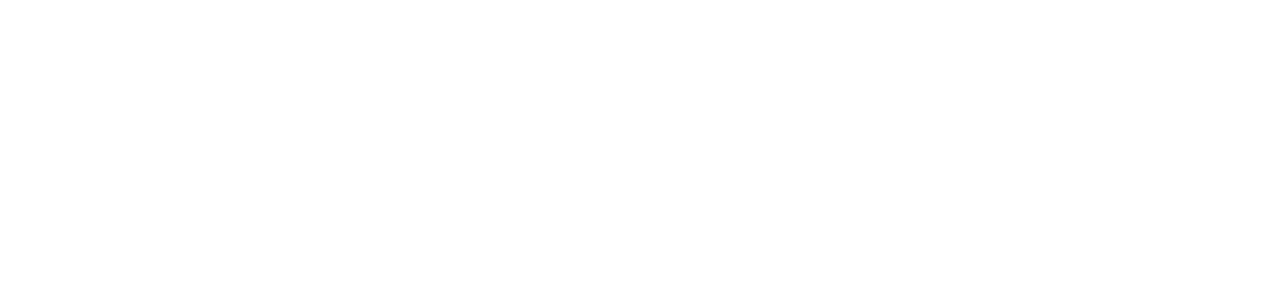
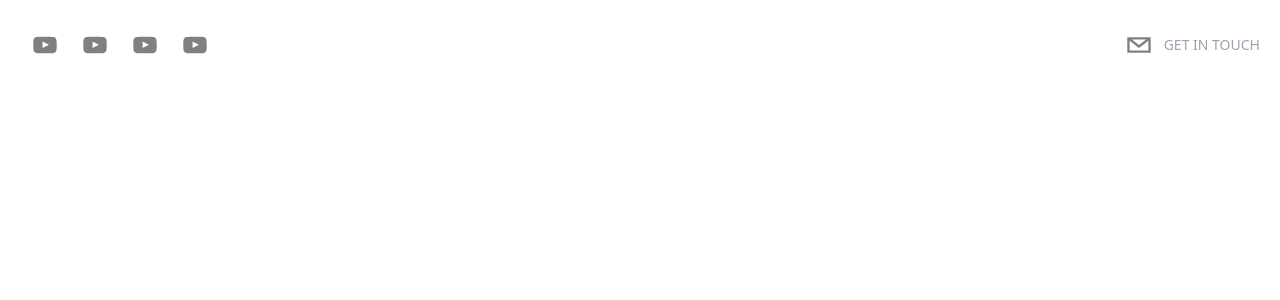
Before and after one commit to Saurav-98/my-portfolio, a Next.js app: page / in a window 1280 px wide. Shown: the top 300 px of the page. Built offline with nearby package versions, Linux system fonts and the light colour scheme.

Commit message:
Header Component - 1

```diff
--- /dev/null
+++ b/components/Header.tsx
@@ -0,0 +1,46 @@
+import React from 'react';
+import { SocialIcon } from 'react-social-icons';
+
+type Props = {};
+
+export default function Header({}: Props) {
+  return (
+    <header className="sticky top-0  p-5 flex items-start justify-between  max-w-7xl mx-auto z-20 xl:items-center">
+      <div className="flex flex-row items-center">
+        {/* Social Icons */}
+        <SocialIcon
+          url="https://youtube.com/sonnysangha"
+          fgColor="gray"
+          bgColor="transparent"
+        />
+        <SocialIcon
+          url="https://youtube.com/sonnysangha"
+          fgColor="gray"
+          bgColor="transparent"
+        />
+        <SocialIcon
+          url="https://youtube.com/sonnysangha"
+          fgColor="gray"
+          bgColor="transparent"
+        />
+        <SocialIcon
+          url="https://youtube.com/sonnysangha"
+          fgColor="gray"
+          bgColor="transparent"
+        />
+      </div>
+
+      <div className="flex flex-row items-center text-gray-300 cursor-pointer">
+        <SocialIcon
+          className="cursor-pointer"
+          network="email"
+          fgColor="gray"
+          bgColor="transparent"
+        />
+        <p className="uppercase hidden md:inline-flex text-gray-400 text-sm">
+          Get In Touch
+        </p>
+      </div>
+    </header>
+  );
+}
--- a/package.json
+++ b/package.json
@@ -11,7 +11,8 @@
   "dependencies": {
     "next": "12.3.1",
     "react": "18.2.0",
-    "react-dom": "18.2.0"
+    "react-dom": "18.2.0",
+    "react-social-icons": "^5.15.0"
   },
   "devDependencies": {
     "@types/node": "18.7.23",
--- a/pages/index.tsx
+++ b/pages/index.tsx
@@ -1,6 +1,7 @@
 import type { NextPage } from 'next';
 import Head from 'next/head';
 import Image from 'next/image';
+import Header from '../components/Header';
 import styles from '../styles/Home.module.css';
 
 const Home: NextPage = () => {
@@ -11,7 +12,7 @@
       </Head>
 
       {/* Header */}
-
+      <Header />
       {/* Hero */}
 
       {/* About */}
```
Also changed, not shown: 1 other file (tests, documents, lock files or other folders).
